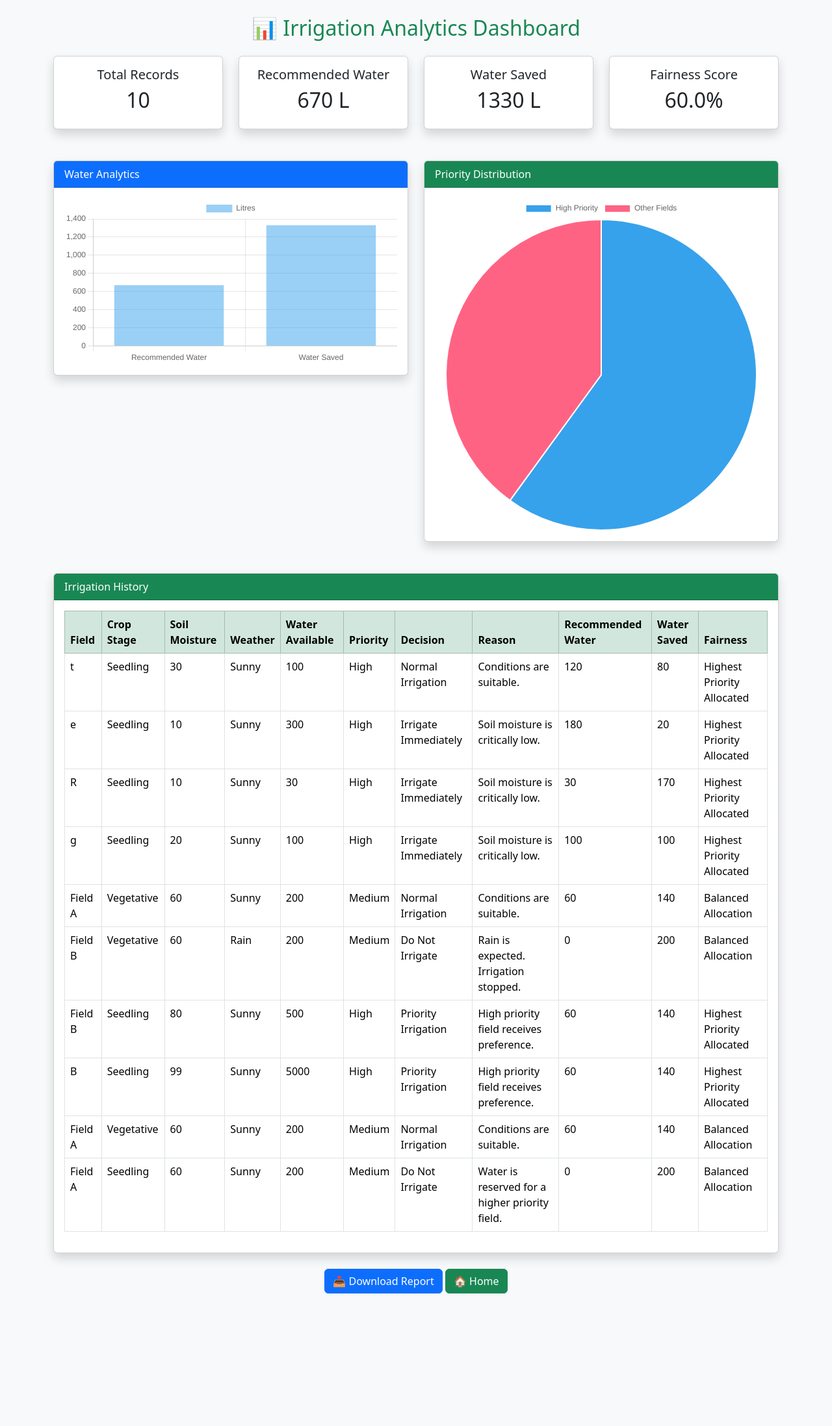
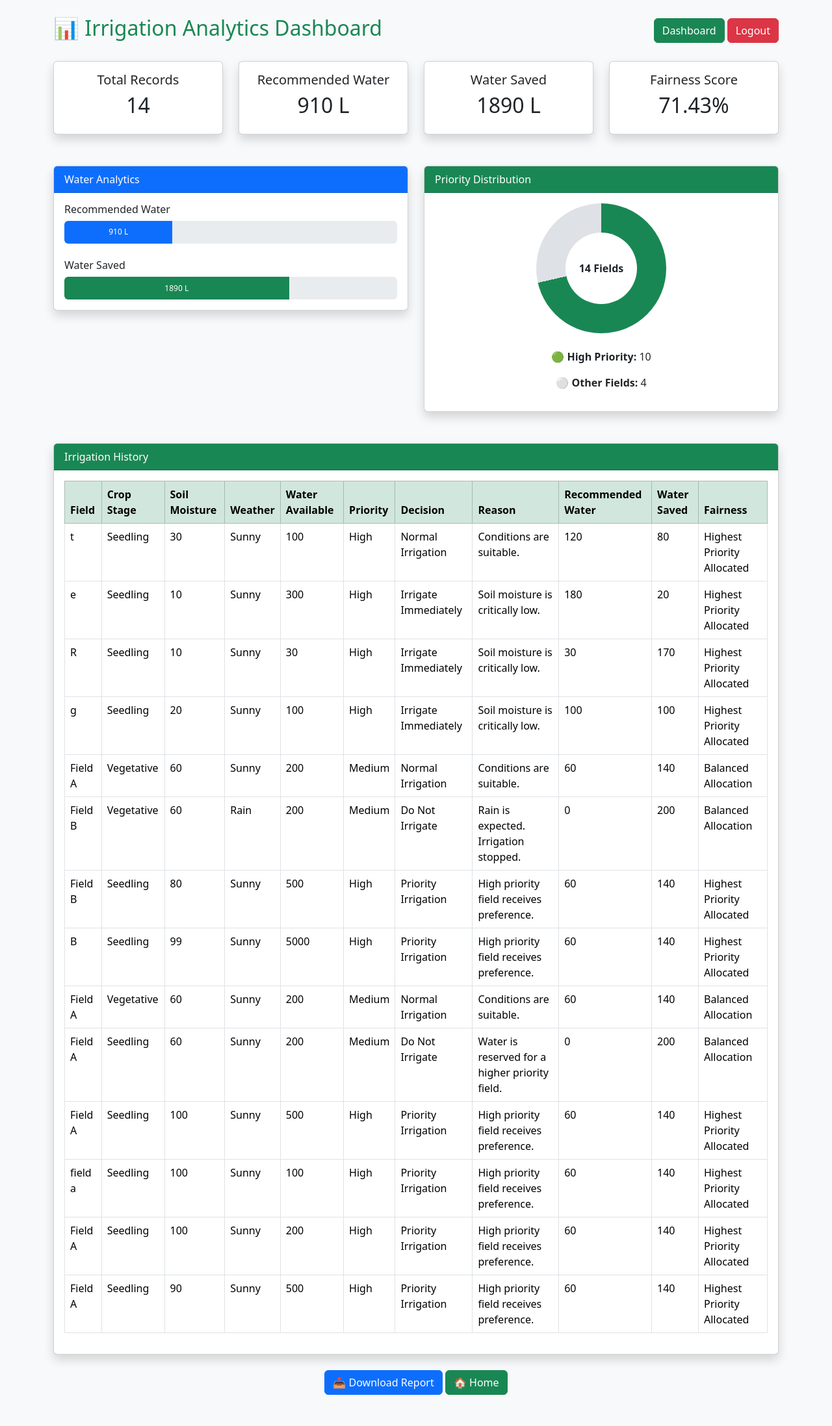
Before and after one commit to Ramkishore08/smart-irrigation-scheduler, a Flask app: page /report in a window 1280 px wide. Shown: the whole page at 65% size. Before the commit the page ends 1991 px from the top, so only its background shows below. Run offline with Flask 3, Linux system fonts and the light colour scheme; the visitor is signed in with stand-in values (Sample User, id 1).

Commit message:
Fixed irrigation analytics dashboard charts

```diff
--- a/irrigation_data.csv
+++ b/irrigation_data.csv
@@ -9,3 +9,7 @@ Field B,Seedling,80,Sunny,500,High,Priority Irrigation,High priority field recei
 B,Seedling,99,Sunny,5000,High,Priority Irrigation,High priority field receives preference.,60,140,Highest Priority Allocated
 Field A,Vegetative,60,Sunny,200,Medium,Normal Irrigation,Conditions are suitable.,60,140,Balanced Allocation
 Field A,Seedling,60,Sunny,200,Medium,Do Not Irrigate,Water is reserved for a higher priority field.,0,200,Balanced Allocation
+Field A,Seedling,100,Sunny,500,High,Priority Irrigation,High priority field receives preference.,60,140,Highest Priority Allocated
+field a,Seedling,100,Sunny,100,High,Priority Irrigation,High priority field receives preference.,60,140,Highest Priority Allocated
+Field A,Seedling,100,Sunny,200,High,Priority Irrigation,High priority field receives preference.,60,140,Highest Priority Allocated
+Field A,Seedling,90,Sunny,500,High,Priority Irrigation,High priority field receives preference.,60,140,Highest Priority Allocated
--- a/templates/report.html
+++ b/templates/report.html
@@ -4,21 +4,39 @@
 <head>
     <meta charset="UTF-8">
     <meta name="viewport" content="width=device-width, initial-scale=1.0">
+
     <title>Irrigation Analytics Dashboard</title>
 
     <link href="https://cdn.jsdelivr.net/npm/bootstrap@5.3.3/dist/css/bootstrap.min.css" rel="stylesheet">
-    <script src="https://cdn.jsdelivr.net/npm/chart.js"></script>
 </head>
 
 <body class="bg-light">
 
 <div class="container mt-4">
 
-    <h2 class="text-center text-success mb-4">
-        📊 Irrigation Analytics Dashboard
-    </h2>
+    <!-- Header -->
+
+    <div class="d-flex justify-content-between align-items-center mb-4">
+
+        <h2 class="text-success">
+            📊 Irrigation Analytics Dashboard
+        </h2>
+
+        <div>
+            <a href="/dashboard" class="btn btn-success">
+                Dashboard
+            </a>
+
+            <a href="/logout" class="btn btn-danger">
+                Logout
+            </a>
+        </div>
+
+    </div>
+
 
     <!-- KPI Cards -->
+
     <div class="row g-4">
 
         <div class="col-md-3">
@@ -30,6 +48,7 @@
             </div>
         </div>
 
+
         <div class="col-md-3">
             <div class="card shadow text-center">
                 <div class="card-body">
@@ -39,6 +58,7 @@
             </div>
         </div>
 
+
         <div class="col-md-3">
             <div class="card shadow text-center">
                 <div class="card-body">
@@ -47,6 +67,7 @@
                 </div>
             </div>
         </div>
+
 
         <div class="col-md-3">
             <div class="card shadow text-center">
@@ -59,46 +80,176 @@
 
     </div>
 
-    <!-- Charts -->
+
+    <!-- Analytics -->
+
     <div class="row mt-5">
 
+        <!-- Water Analytics -->
+
         <div class="col-md-6">
+
             <div class="card shadow">
+
                 <div class="card-header bg-primary text-white">
                     Water Analytics
                 </div>
+
                 <div class="card-body">
-                    <canvas id="waterChart"></canvas>
+
+                    {% set total_water = total_recommended_water + total_water_saved %}
+
+                    {% if total_water > 0 %}
+                        {% set recommended_percentage =
+                            (total_recommended_water / total_water * 100) %}
+                        {% set saved_percentage =
+                            (total_water_saved / total_water * 100) %}
+                    {% else %}
+                        {% set recommended_percentage = 0 %}
+                        {% set saved_percentage = 0 %}
+                    {% endif %}
+
+
+                    <h6>Recommended Water</h6>
+
+                    <div class="progress mb-4" style="height: 35px;">
+
+                        <div
+                            class="progress-bar bg-primary"
+                            role="progressbar"
+                            style="width: {{ recommended_percentage }}%;">
+
+                            {{ total_recommended_water }} L
+
+                        </div>
+
+                    </div>
+
+
+                    <h6>Water Saved</h6>
+
+                    <div class="progress" style="height: 35px;">
+
+                        <div
+                            class="progress-bar bg-success"
+                            role="progressbar"
+                            style="width: {{ saved_percentage }}%;">
+
+                            {{ total_water_saved }} L
+
+                        </div>
+
+                    </div>
+
                 </div>
+
             </div>
+
         </div>
 
+
+        <!-- Priority Distribution -->
+
         <div class="col-md-6">
+
             <div class="card shadow">
+
                 <div class="card-header bg-success text-white">
                     Priority Distribution
                 </div>
-                <div class="card-body">
-                    <canvas id="priorityChart"></canvas>
+
+                <div class="card-body text-center">
+
+                    {% if total > 0 %}
+                        {% set high_percentage =
+                            (high_priority_fields / total * 100) %}
+                    {% else %}
+                        {% set high_percentage = 0 %}
+                    {% endif %}
+
+
+                    <!-- Circular Chart -->
+
+                    <div
+                        style="
+                        width: 200px;
+                        height: 200px;
+                        border-radius: 50%;
+                        margin: auto;
+                        background: conic-gradient(
+                            #198754 0% {{ high_percentage }}%,
+                            #dee2e6 {{ high_percentage }}% 100%
+                        );
+                        display: flex;
+                        align-items: center;
+                        justify-content: center;
+                        "
+                    >
+
+                        <div
+                            style="
+                            width: 110px;
+                            height: 110px;
+                            background: white;
+                            border-radius: 50%;
+                            display: flex;
+                            align-items: center;
+                            justify-content: center;
+                            font-weight: bold;
+                            "
+                        >
+
+                            {{ total }} Fields
+
+                        </div>
+
+                    </div>
+
+
+                    <!-- Legend -->
+
+                    <div class="mt-4">
+
+                        <p>
+                            🟢
+                            <strong>High Priority:</strong>
+                            {{ high_priority_fields }}
+                        </p>
+
+                        <p>
+                            ⚪
+                            <strong>Other Fields:</strong>
+                            {{ total - high_priority_fields }}
+                        </p>
+
+                    </div>
+
                 </div>
+
             </div>
+
         </div>
 
     </div>
 
-    <!-- History Table -->
+
+    <!-- Irrigation History -->
+
     <div class="card shadow mt-5">
 
         <div class="card-header bg-success text-white">
             Irrigation History
         </div>
 
+
         <div class="card-body table-responsive">
 
             <table class="table table-bordered table-hover">
 
                 <thead class="table-success">
+
                     <tr>
+
                         <th>Field</th>
                         <th>Crop Stage</th>
                         <th>Soil Moisture</th>
@@ -110,14 +261,18 @@
                         <th>Recommended Water</th>
                         <th>Water Saved</th>
                         <th>Fairness</th>
+
                     </tr>
+
                 </thead>
+
 
                 <tbody>
 
                     {% for row in data %}
 
                     <tr>
+
                         <td>{{ row[0] }}</td>
                         <td>{{ row[1] }}</td>
                         <td>{{ row[2] }}</td>
@@ -129,6 +284,7 @@
                         <td>{{ row[8] }}</td>
                         <td>{{ row[9] }}</td>
                         <td>{{ row[10] }}</td>
+
                     </tr>
 
                     {% endfor %}
@@ -141,86 +297,23 @@
 
     </div>
 
+
+    <!-- Buttons -->
+
     <div class="text-center mt-4 mb-5">
 
-    <a href="/download" class="btn btn-primary">
-        📥 Download Report
-    </a>
+        <a href="/download" class="btn btn-primary">
+            📥 Download Report
+        </a>
 
-    <a href="/" class="btn btn-success">
-        🏠 Home
-    </a>
+        <a href="/" class="btn btn-success">
+            🏠 Home
+        </a>
+
+    </div>
 
 </div>
-<script>
-
-
-const recommendedWater = Number("{{ total_recommended_water }}");
-const waterSaved = Number("{{ total_water_saved }}");
-const highPriority = Number("{{ high_priority_fields }}");
-const totalRecords = Number("{{ total }}");
-
-const otherFields = totalRecords - highPriority;
-
-
-/* WATER CHART */
-
-new Chart(
-    document.getElementById("waterChart"),
-    {
-        type: "bar",
-
-        data: {
-            labels: Array.of(
-                "Recommended Water",
-                "Water Saved"
-            ),
-
-            datasets: Array.of({
-                label: "Litres",
-
-                data: Array.of(
-                    recommendedWater,
-                    waterSaved
-                )
-            })
-        },
-
-        options: {
-            responsive: true
-        }
-    }
-);
-
-
-/* PRIORITY CHART */
-
-new Chart(
-    document.getElementById("priorityChart"),
-    {
-        type: "pie",
-
-        data: {
-            labels: Array.of(
-                "High Priority",
-                "Other Fields"
-            ),
-
-            datasets: Array.of({
-                data: Array.of(
-                    highPriority,
-                    otherFields
-                )
-            })
-        },
-
-        options: {
-            responsive: true
-        }
-    }
-);
-
-</script>
 
 </body>
+
 </html>
```
